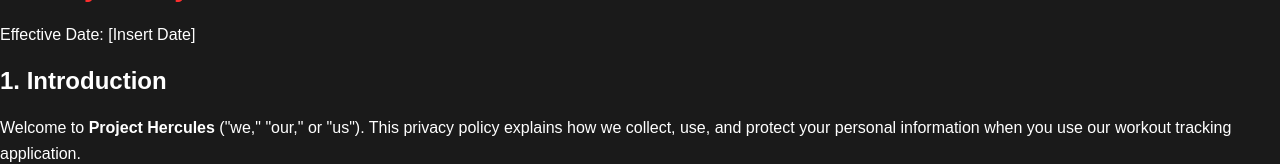
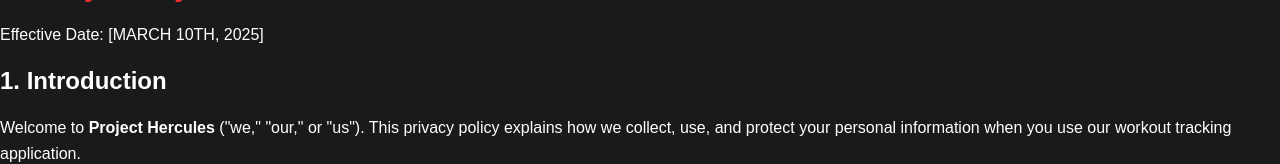
Before and after one commit to dkpunit/workout-tracker, a React (Create React App) app: page /privacy-policy in a window 1280 px wide. Shown: the top 164 px of the page. Built offline with nearby package versions, Linux system fonts and the light colour scheme; no server answers.

Commit message:
UPDATED PRIVACY POLICY

```diff
--- a/src/pages/PrivacyPolicy.js
+++ b/src/pages/PrivacyPolicy.js
@@ -10,7 +10,7 @@
     <div className="privacy-container">
       <div className="privacy-box">
         <h1 className="privacy-title">Privacy Policy</h1>
-        <p className="privacy-date">Effective Date: [Insert Date]</p>
+        <p className="privacy-date">Effective Date: [MARCH 10TH, 2025]</p>
 
         <h2>1. Introduction</h2>
         <p>Welcome to <strong>Project Hercules</strong> ("we," "our," or "us"). This privacy policy explains how we collect, use, and protect your personal information when you use our workout tracking application.</p>
```
